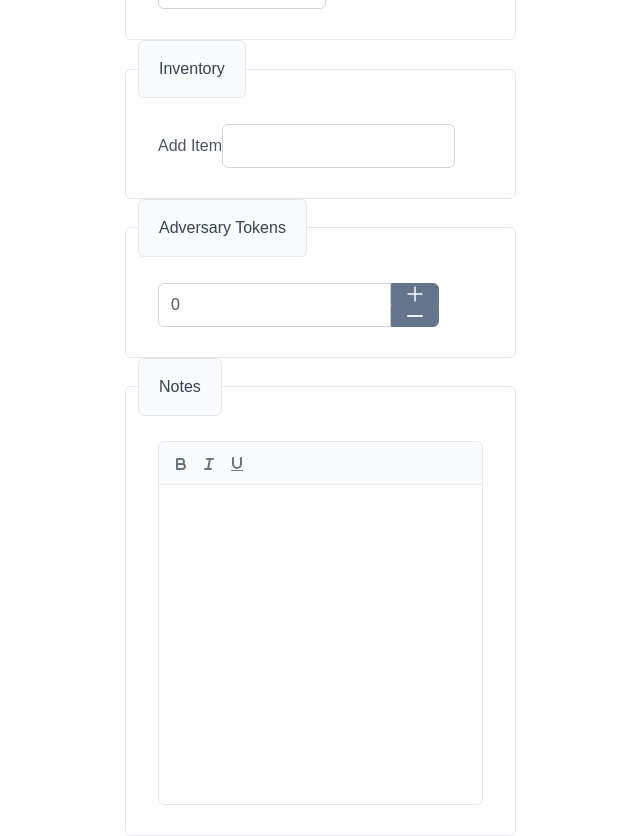
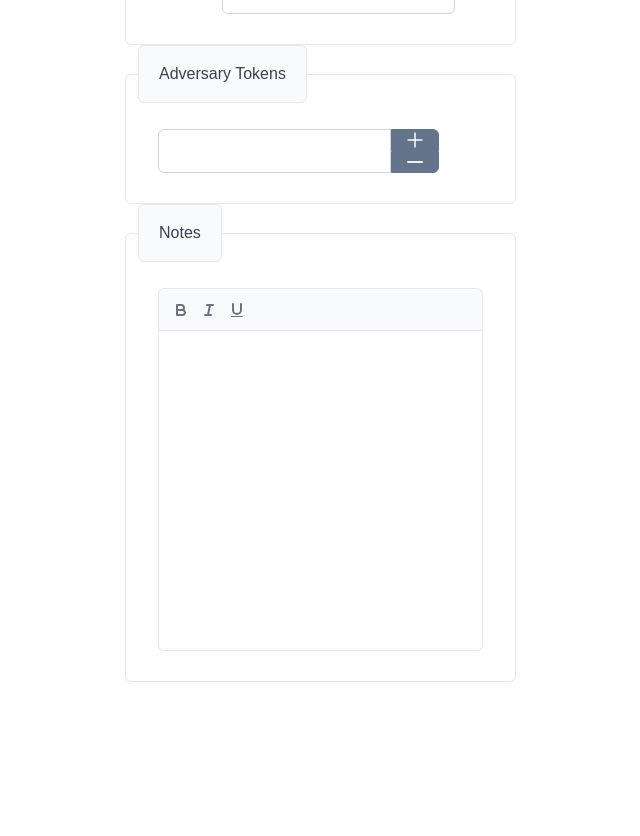
Before and after one commit to catharsisjelly/kids-on-bikes-vue, a Vue app: page / in a window 1280 px wide. Shown: the part 1660-2496 px from the top of the page, without its empty margins (515-1155 px from the left). After the commit the page ends 2342 px from the top, so only its background shows below. Built offline with nearby package versions, Linux system fonts and the light colour scheme; a web font is replaced by a local one.

Commit message:
Beginning to use a store (#12)

```diff
--- a/src/components/CharacterSheet/AdversityTokens.vue
+++ b/src/components/CharacterSheet/AdversityTokens.vue
@@ -1,9 +1,11 @@
 <script setup lang="ts">
-import { ref } from 'vue'
 import InputNumber from 'primevue/inputnumber'
 import Fieldset from 'primevue/fieldset'
+import { useCharacterSheet } from '@/stores/characterSheet'
+import { storeToRefs } from 'pinia'
 
-const adversityToken = ref(0)
+const store = useCharacterSheet()
+const { adversityTokens } = storeToRefs(store)
 </script>
 
 <template>
@@ -12,7 +14,7 @@ const adversityToken = ref(0)
             <div class="field col-12 md:col-3">
                 <InputNumber
                     inputId="vertical"
-                    v-model="adversityToken"
+                    v-model="adversityTokens"
                     mode="decimal"
                     showButtons
                     decrementButtonClass="p-button-secondary"
--- a/src/components/CharacterSheet/PlayerDetails.vue
+++ b/src/components/CharacterSheet/PlayerDetails.vue
@@ -1,24 +1,19 @@
 <script setup lang="ts">
-import { ref } from 'vue'
 import InputText from 'primevue/inputtext'
 import InputNumber from 'primevue/inputnumber'
 import Fieldset from 'primevue/fieldset'
 import Textarea from 'primevue/textarea'
+import { useCharacterSheet } from '@/stores/characterSheet'
+import { storeToRefs } from 'pinia'
 
-const characterDetails = ref({
-    name: '',
-    age: undefined,
-    fear: '',
-    motivation: '',
-    flaws: '',
-    description: '',
-})
+const store = useCharacterSheet()
+const { characterDetails } = storeToRefs(store)
 </script>
 
 <template>
-    <div class="card">
-        <Fieldset legend="Character Details" style="width: 100px">
-            <div class="field grid">
+    <div>
+        <Fieldset legend="Character Details">
+            <div>
                 <label for="name" class="col-fixed">Name</label>
                 <InputText
                     id="name"
@@ -26,11 +21,11 @@ const characterDetails = ref({
                     v-model="characterDetails.name"
                 />
             </div>
-            <div class="field grid">
+            <div>
                 <label for="age">Age</label>
                 <InputNumber id="age" v-model="characterDetails.age" />
             </div>
-            <div class="field grid">
+            <div>
                 <label for="fear">Fear</label>
                 <InputText
                     id="fear"
@@ -38,7 +33,7 @@ const characterDetails = ref({
                     v-model="characterDetails.fear"
                 />
             </div>
-            <div class="field grid">
+            <div>
                 <label for="motivation">Motivation</label>
                 <InputText
                     id="motivation"
@@ -46,7 +41,7 @@ const characterDetails = ref({
                     v-model="characterDetails.motivation"
                 />
             </div>
-            <div class="field grid">
+            <div>
                 <label for="flaws">Flaws</label>
                 <InputText
                     id="flaws"
@@ -54,7 +49,7 @@ const characterDetails = ref({
                     v-model="characterDetails.flaws"
                 />
             </div>
-            <div class="field grid">
+            <div>
                 <label for="description">Description</label>
                 <Textarea
                     id="description"
--- a/src/components/CharacterSheet/PlayerInventory.vue
+++ b/src/components/CharacterSheet/PlayerInventory.vue
@@ -1,10 +1,11 @@
 <script setup lang="ts">
-import { ref } from 'vue'
 import Fieldset from 'primevue/fieldset'
 import InputText from 'primevue/inputtext'
+import { useCharacterSheet } from '@/stores/characterSheet'
+import { storeToRefs } from 'pinia'
 
-const arr: Array<string> = []
-const inventory = ref(arr)
+const store = useCharacterSheet()
+const { inventory } = storeToRefs(store)
 
 const removeItem = (index: number) => {
     inventory.value.splice(index, 1)
@@ -16,6 +17,7 @@ const addItem = (event: Event) => {
         inventory.value.push(target.value)
     }
 }
+;``
 </script>
 
 <template>
--- a/src/components/CharacterSheet/PlayerNotes.vue
+++ b/src/components/CharacterSheet/PlayerNotes.vue
@@ -1,17 +1,23 @@
 <script setup lang="ts">
-import { ref } from 'vue'
 import Editor from 'primevue/editor'
 import Fieldset from 'primevue/fieldset'
+import { useCharacterSheet } from '@/stores/characterSheet'
+import { storeToRefs } from 'pinia'
 
-const notes = ref()
+const store = useCharacterSheet()
+const { notes } = storeToRefs(store)
 </script>
 
 <template>
+    <div>
         <Fieldset legend="Notes">
             <Editor class="my-4" v-model="notes" editorStyle="height: 320px">
                 <template #toolbar>
                     <span class="ql-formats">
-                    <button class="ql-bold" v-tooltip.bottom="'Bold'"></button>
+                        <button
+                            class="ql-bold"
+                            v-tooltip.bottom="'Bold'"
+                        ></button>
                         <button
                             class="ql-italic"
                             v-tooltip.bottom="'Italic'"
@@ -24,4 +30,5 @@ const notes = ref()
                 </template>
             </Editor>
         </Fieldset>
+    </div>
 </template>
--- a/src/components/CharacterSheet/PlayerSkills.vue
+++ b/src/components/CharacterSheet/PlayerSkills.vue
@@ -3,8 +3,11 @@ import { ref, unref } from 'vue'
 import InputText from 'primevue/inputtext'
 import Checkbox from 'primevue/checkbox'
 import Fieldset from 'primevue/fieldset'
+import { useCharacterSheet } from '@/stores/characterSheet'
+import { storeToRefs } from 'pinia'
 
-const skills = ref([])
+const store = useCharacterSheet()
+const { skills } = storeToRefs(store)
 const displayError = ref(false)
 
 const changeSkill = () => {
@@ -17,10 +20,11 @@ const changeSkill = () => {
 </script>
 
 <template>
-    <div v-if="displayError" class="card">
-        <p>The maxiimum number of skills are 3</p>
+    <div>
+        <div v-if="displayError">
+            <p>The maximum number of skills are 3</p>
         </div>
-    <div class="card">
+        <div>
             <Fieldset legend="Skills">
                 <div class="field-checkbox">
                     <Checkbox
@@ -160,4 +164,5 @@ const changeSkill = () => {
                 </div>
             </Fieldset>
         </div>
+    </div>
 </template>
--- a/src/components/CharacterSheet/PlayerStats.vue
+++ b/src/components/CharacterSheet/PlayerStats.vue
@@ -3,14 +3,14 @@ import { ref, unref } from 'vue'
 import Dropdown from 'primevue/dropdown'
 import Fieldset from 'primevue/fieldset'
 
-const availableDice: any = [
+const availableDice = ref([
     { name: 'D4', value: 'd4' },
     { name: 'D6', value: 'd6' },
     { name: 'D8', value: 'd8' },
     { name: 'D10', value: 'd10' },
     { name: 'D12', value: 'd12' },
     { name: 'D20', value: 'd20' },
-]
+])
 
 const stats = ref({
     flight: undefined,
@@ -25,23 +25,23 @@ const displayError = ref(false)
 
 const changeAvailableDice = () => {
     const values = Object.values(unref(stats))
-    const hasDuplicates = values.filter((item: any, index: number) => {
-        if (item === undefined) {
-            return
-        }
-        return values.indexOf(item) !== index
-    })
-    if (hasDuplicates.length >= 1) {
+
+    const duplicates = values.filter(
+        (currentValue: undefined, currentIndex: number) =>
+            typeof currentValue === 'string' &&
+            values.indexOf(currentValue) !== currentIndex
+    )
+
+    if (duplicates.length >= 1) {
         displayError.value = true
-    } else {
-        displayError.value = false
     }
 }
 </script>
 
 <template>
+    <div>
         <div v-if="displayError">You should only have one of each dice</div>
-    <div class="card">
+        <div>
             <Fieldset legend="Stats">
                 <div>
                     <div>Fight</div>
@@ -117,4 +117,5 @@ const changeAvailableDice = () => {
                 </div>
             </Fieldset>
         </div>
+    </div>
 </template>
--- a/src/components/MainTitle.vue
+++ b/src/components/MainTitle.vue
@@ -3,8 +3,6 @@ import CharacterSheet from './CharacterSheet/CharacterSheet.vue'
 </script>
 
 <template>
-    <div class="grid">
-        <h1>Kids on Bikes Helper</h1>
-        <CharacterSheet />
-    </div>
+    <h1>Kids on Bikes Helper</h1>
+    <CharacterSheet />
 </template>
--- /dev/null
+++ b/src/stores/characterSheet.ts
@@ -0,0 +1,66 @@
+import { computed, ref } from 'vue'
+import { defineStore } from 'pinia'
+
+export const useCharacterSheet = defineStore('characterSheet', () => {
+    const adversityTokens = ref()
+    const characterDetails = ref({
+        name: '',
+        age: undefined,
+        fear: '',
+        motivation: '',
+        flaws: '',
+        description: '',
+    })
+    const arr: Array<string> = []
+    const inventory = ref(arr)
+    const notes = ref()
+    const skills = ref([])
+    const statDice = ref({
+        flight: undefined,
+        fight: undefined,
+        brains: undefined,
+        brawn: undefined,
+        charm: undefined,
+        grit: undefined,
+    })
+
+    const availableDice = computed(() => {
+        const diceAvailable = [
+            { name: 'D4', value: 'd4' },
+            { name: 'D6', value: 'd6' },
+            { name: 'D8', value: 'd8' },
+            { name: 'D10', value: 'd10' },
+            { name: 'D12', value: 'd12' },
+            { name: 'D20', value: 'd20' },
+        ]
+
+        const values = Object.values(statDice)
+
+        for (const value of values) {
+            if (value === undefined) {
+                continue
+            }
+            const index = diceAvailable.findIndex(
+                (element) => element.value === value
+            )
+            if (index != -1) {
+                console.log('index', index)
+                diceAvailable.splice(index, 1)
+            }
+        }
+
+        console.log('diceAvailable', diceAvailable)
+
+        return diceAvailable
+    })
+
+    return {
+        characterDetails,
+        adversityTokens,
+        inventory,
+        notes,
+        skills,
+        statDice,
+        availableDice,
+    }
+})
```
Lines whose indentation alone changed are shown as unchanged.
